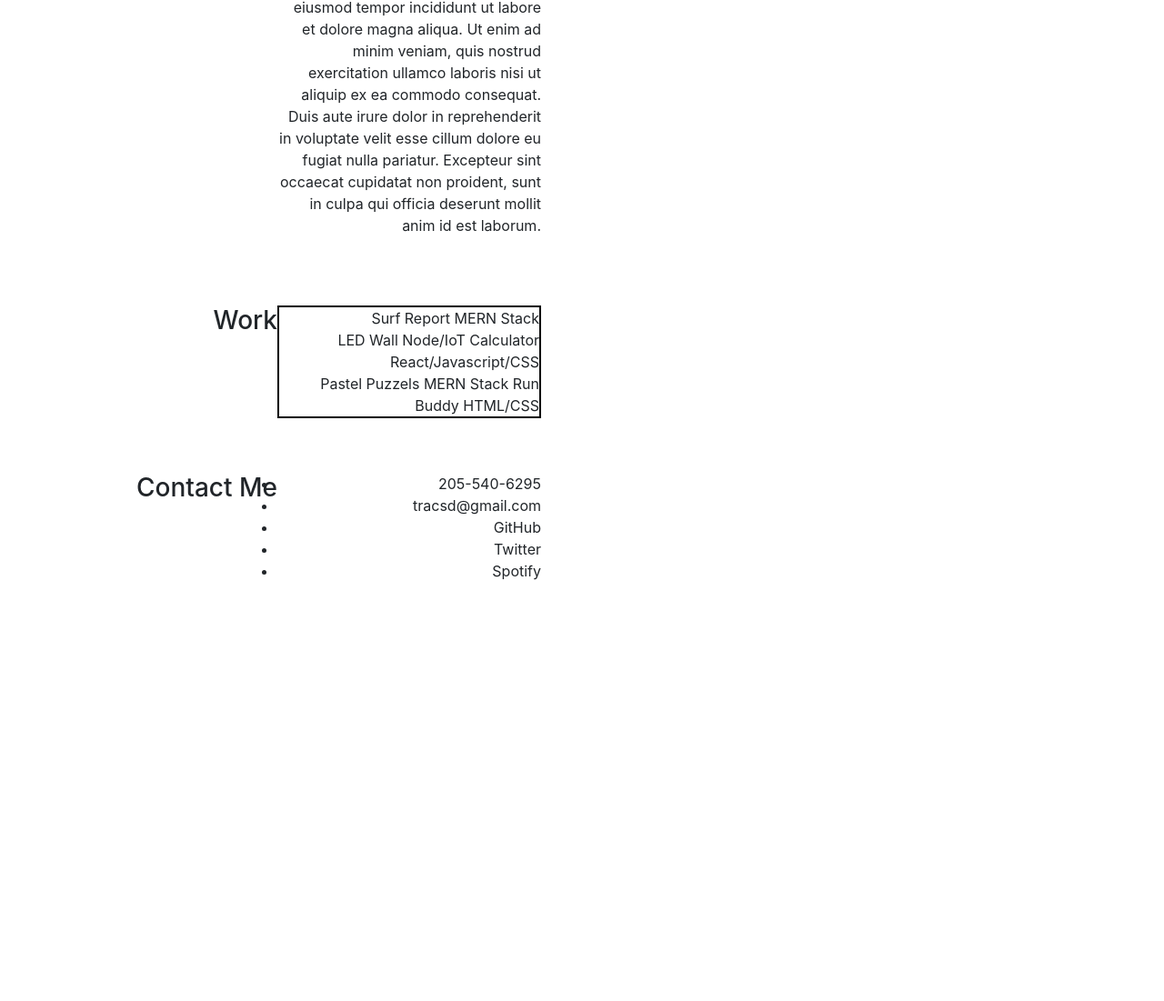
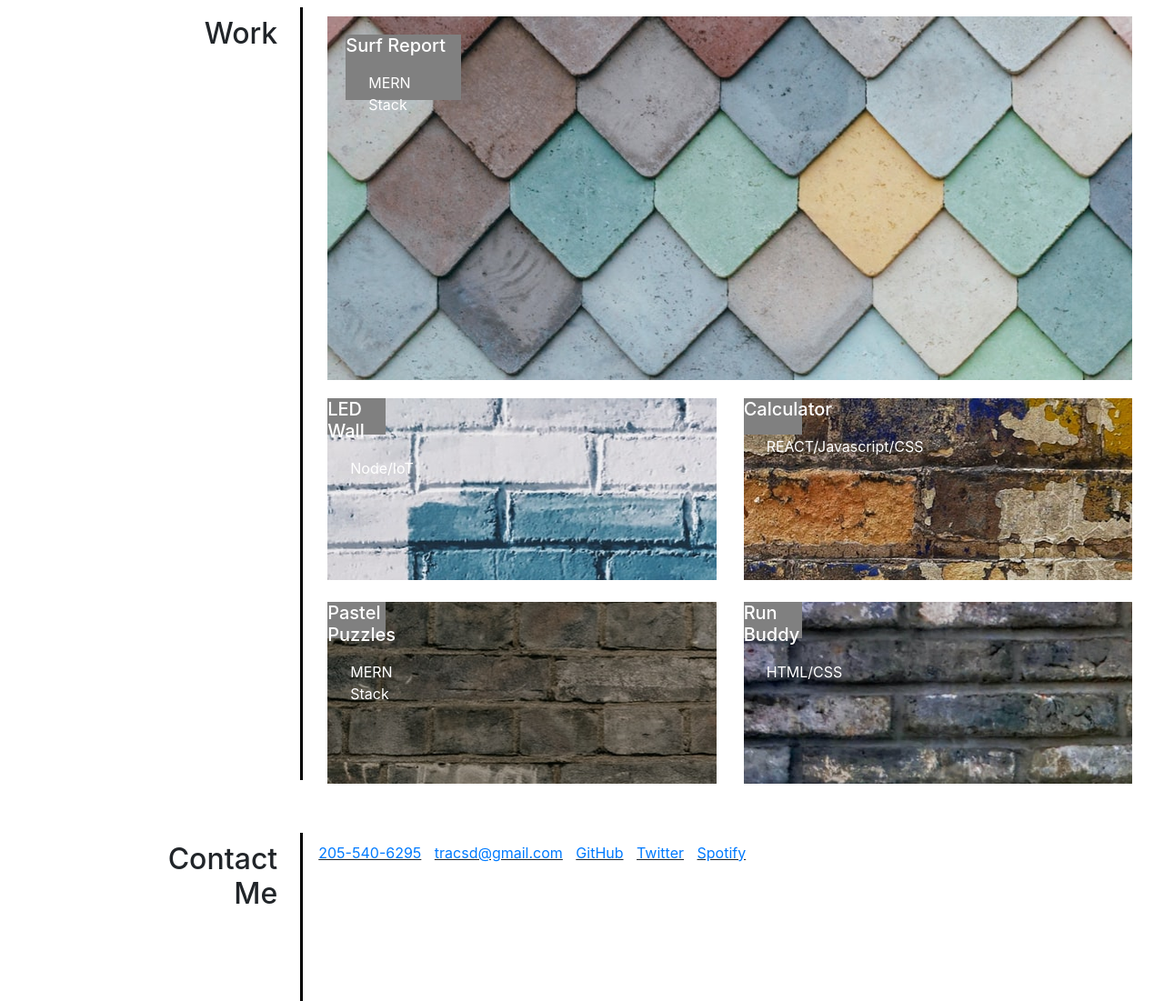
Before and after one commit to TammyGagliano/portfolio, a plain HTML site: page index.html in a window 1280 px wide. Shown: the part 698-1799 px from the top of the page at 91% size. Before the commit the page ends 1384 px from the top, so only its background shows below. Drawn offline with nearby package versions, Linux system fonts and the light colour scheme.

Commit message:
Updated portfolio. Needs small edits and to be made responsive.

```diff
--- a/index.html
+++ b/index.html
@@ -26,7 +26,7 @@
               <li class="nav-item"><a class="nav-link" href="#about">About Me</a></li>
               <li class="nav-item"><a class="nav-link" href="#work">Work</a></li>
               <li class="nav-item"><a class="nav-link" href="#contact">Contact Me</a></li>
-              <li class="nav-item"><a class="nav-link" href="#resume">Resume</a></li>
+              <li class="nav-item"><a class="nav-link" href="http://designsbytammyg.com/" target="_blank">Resume</a></li>
             </ul>
           </div>
         </div>
@@ -35,67 +35,101 @@
   <main class="main">
     <div class="hero-container" id="hero">
       <div class="hero-text">
-        <h2>Check Out All My Cool Work!</h2>
+        <h1 class="h2">Check Out All My Cool Work!</h1>
       </div>
     </div>
 
     <section id="portfolio" class="s-portfolio">
-    <div class="row">
-        <div class="column large-3 tab-12">
-            <h3>About Me</h3>
+    <div id="about" class="portfolio-row">
+        <div class="left">
+            <h2>About<br>Me</h2>
         </div>
-        <div class="column large-9 tab-12">
+        <div class = "vertical"></div>
+        <div class="right">
             <div class="about">
                 <p>Hi! My name is Tammy Gagliano. I am happily married and live in Birmingham, Alabama. My husband's name is Andy, and have one son, Christopher. Both Andy and I come from very large families.</p>
-                <p>Lorem ipsum dolor sit amet, consectetur adipiscing elit, sed do eiusmod tempor incididunt ut labore et dolore magna aliqua. Ut enim ad minim veniam, quis nostrud exercitation ullamco laboris nisi ut aliquip ex ea commodo consequat. Duis aute irure dolor in reprehenderit in voluptate velit esse cillum dolore eu fugiat nulla pariatur. Excepteur sint occaecat cupidatat non proident, sunt in culpa qui officia deserunt mollit anim id est laborum.</p>            </div> <!-- end resume-block -->
+                <p>I'm looking forward to creating a lot of new stuff to display in my portfolio. I hope by the end of this class I will be able to do not only front-end work, but back-end as well. Being a full stack developer will open many doors for me. I can't wait to learn all of the challenging new languages and frameworks. My favorite of all to learn will be database! I did some of that in college and loved it!!</p>
+            </div>
         </div>
     </div>
 
+  <div id="work" class="portfolio-row">
+    <div class="left">
+      <h2>Work</h2>
+    </div>
+    <div class = "vertical2"></div>
+      <div class="right">
+        <div class="work">
+          <div class="container">
            <div class="row">
-        <div class="column large-3 tab-12">
-            <h3>Work</h3>
+            <div class="col-lg-12 mb-6">
+              <div class="one">
+                <div class="box">
+                <h5 class="card-title">Surf Report</h5>
+                <p class="card-text">MERN Stack</p>
               </div>
-        <div class="column large-9 tab-12">
-            <div class="work">
-                <div class="one">
-                    Surf Report MERN Stack
               </div>
+            </div>
+             <div class="col-lg-6 mb-4">
                 <div class="two">
-                    LED Wall Node/IoT
-                    Calculator React/Javascript/CSS
+                  <div class="boxes">
+                  <h5 class="card-title">LED Wall</h5>
+                  <p class="card-text">Node/IoT</p>
                 </div>
+                </div>
+              </div>
+              <div class="col-lg-6 mb-4">
                 <div class="three">
-                    Pastel Puzzels MERN Stack
-                    Run Buddy HTML/CSS
+                  <div class="boxes">
+                  <h5 class="card-title">Calculator</h5>
+                  <p class="card-text">REACT/Javascript/CSS</p>
+                  </div>
+                </div>
+              </div>
+              <div class="col-lg-6 mb-4">
+                <div class="four">
+                  <div class="boxes">
+                  <h5 class="card-title">Pastel Puzzles</h5>
+                  <p class="card-text">MERN Stack</p>
+                  </div>
+                </div>
+                </div>
+              <div class="col-lg-6 mb-4">
+                <div class="five">
+                  <div class="boxes">
+                  <h5 class="card-title">Run Buddy</h5>
+                  <p class="card-text">HTML/CSS</p>
+                </div>
+              </div>
+          </div>
         </div>
       </div>
     </div>
   </div>
 
-    <div class="row">
-        <div class="column large-3 tab-12">
-            <h3>Contact Me</h3>
     </div>
-        <div class="column large-9 tab-12">
-            <div class="resume-block">
-            <ul>
-            <li>205-540-6295</li>
-            <li>tracsd@gmail.com</li>
-            <li>GitHub</li>
-            <li>Twitter</li>
-            <li>Spotify</li>
+
+    <div id="contact" class="portfolio-row">
+        <div class="left">
+            <h2>Contact<br>Me</h2>
+        </div>
+        <div class = "vertical"></div>
+        <div class="right">
+            <div class="contact">
+            <ul class="info">
+            <li class="li"><a href="tel:2055406295">205-540-6295</a></li>
+            <li class="li"><a href="mailto:tracsd@gmail.com">tracsd@gmail.com</a></li>
+            <li class="li"><a href="https://github.com/TammyGagliano/">GitHub</a></li>
+            <li class="li"><a href="https://twitter.com/">Twitter</a></li>
+            <li class="li"><a href="https://www.spotify.com/us/">Spotify</a></li>
             </ul>
         </div>
     </div>
   </div>
-
   </section>
-
-
 
     </div>
   </main>
 
 </body>
-
 </html>
--- a/main.css
+++ b/main.css
@@ -55,7 +55,7 @@ img {
     padding: 1.5em 5%;
 }
 
-/* Media Queries for HERO STYLES smaller screen sizes */
+/* HERO STYLES FOR SMALLER SCREENS */
 
 @media only screen and (max-width: 600px) {
     .hero-text {
@@ -68,38 +68,102 @@ img {
     }
 }
 
+/* PORTFOLIO STYLES */
+
+.portfolio-row {
+    display: flex;
+    flex-direction: row;
+}
+
+.left {
+    width: 25%;
+    margin: 5px;
+    padding: 15px;
+    text-align: right;
+    /*border: 2px solid green;*/
+}
+
+.right {
+    width: 75%;
+    margin: 5px;
+    padding: 15px;
+
+}
+
+.vertical {
+    border-left: 3px solid black;
+    height: 185px;
+    position:absolute;
+    left: 25%;
+    margin: 10px;
+}
+.vertical2 {
+    border-left: 3px solid black;
+    height: 850px;
+    position:absolute;
+    left: 25%;
+    margin: 10px;
+}
 
 /* ABOUT ME STYLES */
 
-
-
+p {
+    margin: 20px;
+    padding: 5px;
+}
 
 /* WORK STYLES */
+.one {
+    background-image: url('../portfolio/images/1.jpg');
+    color: white;
+    height: 50vh;
+    padding: 20px;
+    margin-bottom: 20px;
+}
+.two {
+    background-image: url('../portfolio/images/2.jpg');
+    color: white;
+    height: 25vh;
+}
+.three {
+    background-image: url('../portfolio/images/3.jpg');
+    color: white;
+    height: 25vh;
+}
+.four {
+    background-image: url('../portfolio/images/4.jpg');
+    color: white;
+    height: 25vh;
+}
+.five {
+    background-image: url('../portfolio/images/5.jpg');
+    color: white;
+    height: 25vh;
 
-.work {
-    border: 2px solid black;
-    opacity: rgba(0, 0, 0, 0.5);
 }
+
+.box {
+    background-color: grey;
+    height: 20%;
+    width: 15%;
+}
+
+.boxes {
+    background-color: grey;
+    height: 20%;
+    width: 15%;
+}
+
 
 /* CONTACT STYLES */
 
-
-
-.row {
-    width: 50%;
-    max-width: var(--width-grid-max);
-    margin: 0 auto;
-    display: flex;
-    flex-flow: row wrap;
-    padding: 30px;
-    text-align: right;
-
+.li {
+    display: inline;
+    text-decoration: underline;
+    list-style-type: none;
+    padding: 5px;
 }
 
-.column {
-    flex: 1 1 0%;
-    padding: 0;
-}
 
 @media only screen and (max-width: 600px) {
     . {
@@ -111,8 +175,3 @@ img {
         margin-left: 0%;
     }
 }
-
-/* where do i add a vertical line */
-.verticalLine {
-    border-right: 2px solid black;
-  }
```
Lines whose indentation alone changed are shown as unchanged.
